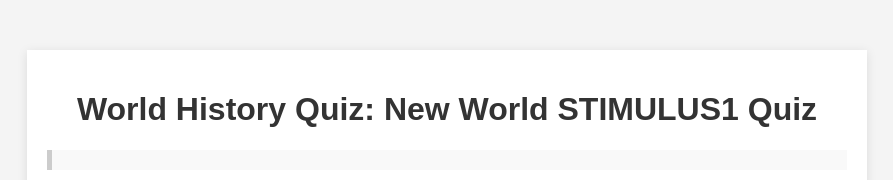
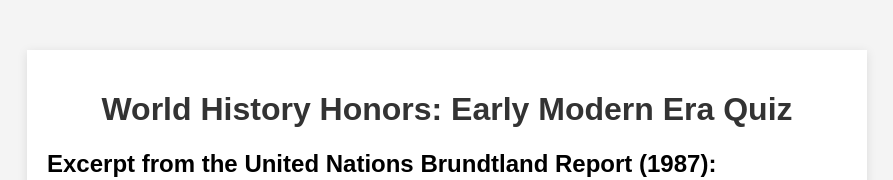
Before and after one commit to sprfisher/APEnvironmental, a plain HTML site: page index.html in a window 1280 px wide. Shown: the top 180 px of the page, without its empty margins (193-1086 px from the left). Drawn offline with Linux system fonts and the light colour scheme.

Commit message:
Update index.html

```diff
--- a/index.html
+++ b/index.html
@@ -3,9 +3,9 @@
 <head>
     <meta charset="UTF-8">
     <meta name="viewport" content="width=device-width, initial-scale=1.0">
-    <title>World History Quiz: World History</title>
+    <title>World History Honors Quiz</title>
     <style>
-        /* Styling for the quiz */
+        /* Updated CSS for button-like answers */
         body {
             font-family: Arial, sans-serif;
             margin: 0;
@@ -73,13 +73,13 @@
 </head>
 <body>
     <div id="quiz-container">
-        <h1>World History Quiz: New World STIMULUS1 Quiz</h1>
+        <h1>World History Honors: Early Modern Era Quiz</h1>
         <div id="question-container"></div>
         <button id="next-button">Next Question</button>
         <div id="feedback"></div>
     </div>
     <script>
-        // JavaScript for quiz functionality
+        // Updated JavaScript for button-like answers
         const questions = [
     {
         question: "Excerpt from the United Nations Brundtland Report (1987): \n\n'Sustainable development meets the needs of the present without compromising the ability of future generations to meet their own needs.'\n\nWhat is the key focus of this definition of sustainable development?",
@@ -214,7 +214,7 @@
         explanation: "Human activities, including habitat destruction and pollution, have significantly accelerated extinction rates."
     }
 ]
- ];
+;
 
         let currentQuestion = 0;
         let score = 0;
```
